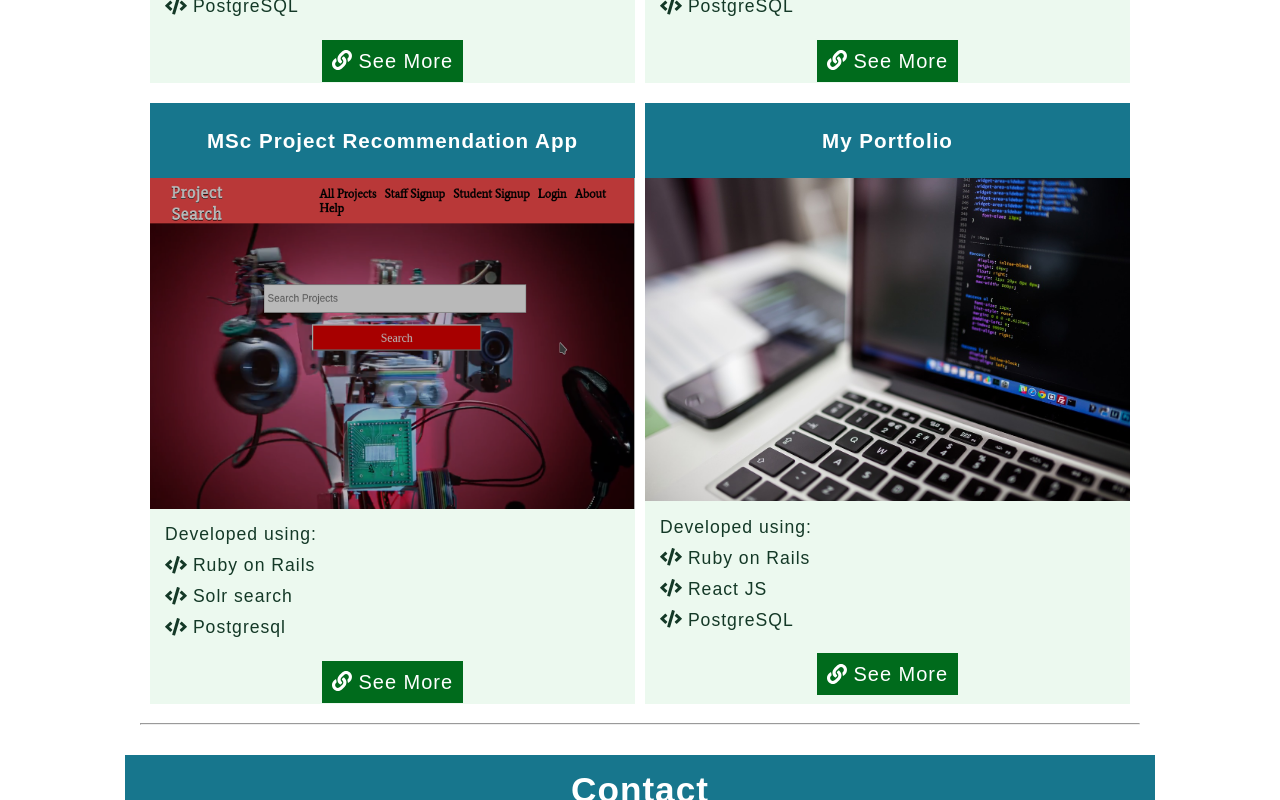
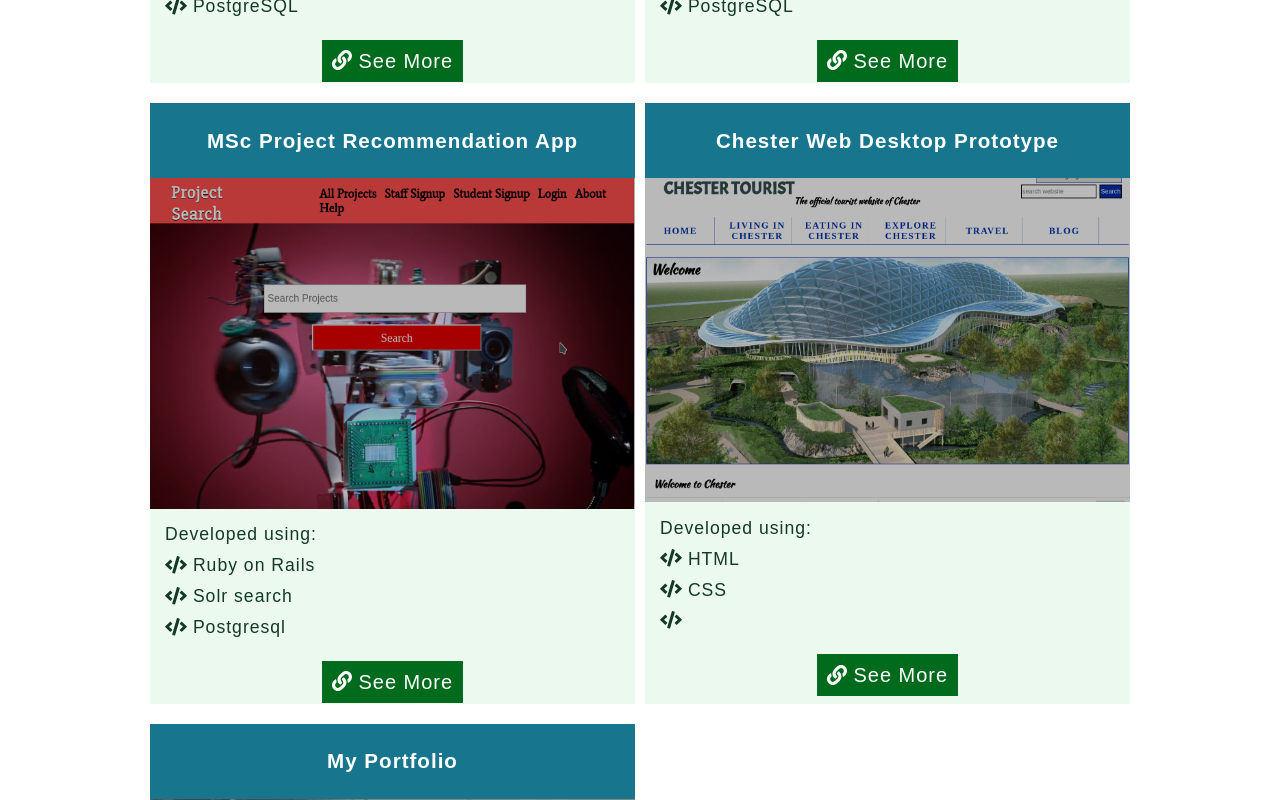
Before and after one commit to blealf/ble-alfred, a React (Create React App) app in the folder blealf/: page / in a window 1280 px wide. Shown: the part 2160-2960 px from the top of the page. Built offline with nearby package versions, Linux system fonts and the light colour scheme; no server answers.

Commit message:
added chester project

```diff
--- a/blealf/src/components/Projects.js
+++ b/blealf/src/components/Projects.js
@@ -75,10 +75,28 @@ const Projects = () =>
 
             <div className="projectItem">
                 <div className="projectItemHeader">
+                    <h3>Chester Web Desktop Prototype</h3>
+                </div>
+                <div className="projectItemImage">
+                    <img src={require("../assets/images/chester.png")} alt="" />
+                </div>
+                <div className="projectItemDescription">
+                    <ul>
+                        <li> Developed using: </li>
+                        <li><i class="fas fa-code"></i> HTML</li>
+                        <li><i class="fas fa-code"></i> CSS</li>
+                        <li><i class="fas fa-code"></i> </li>                        </ul>
+                </div>
+                <div className="seeMore">
+                    <a href="#"> <i class="fas fa-link"></i> See More </a>
+                </div>
+            </div>
+            <div className="projectItem">
+                <div className="projectItemHeader">
                     <h3>My Portfolio</h3>
                 </div>
                 <div className="projectItemImage">
-                    <img src={require("../assets/images/main.jpg")} alt="" />
+                    <img src={require("../assets/images/myportfolio.png")} alt="" />
                 </div>
                 <div className="projectItemDescription">
                     <ul>
```
Also changed, not shown: blealf/src/assets/images/chester.png (added).
